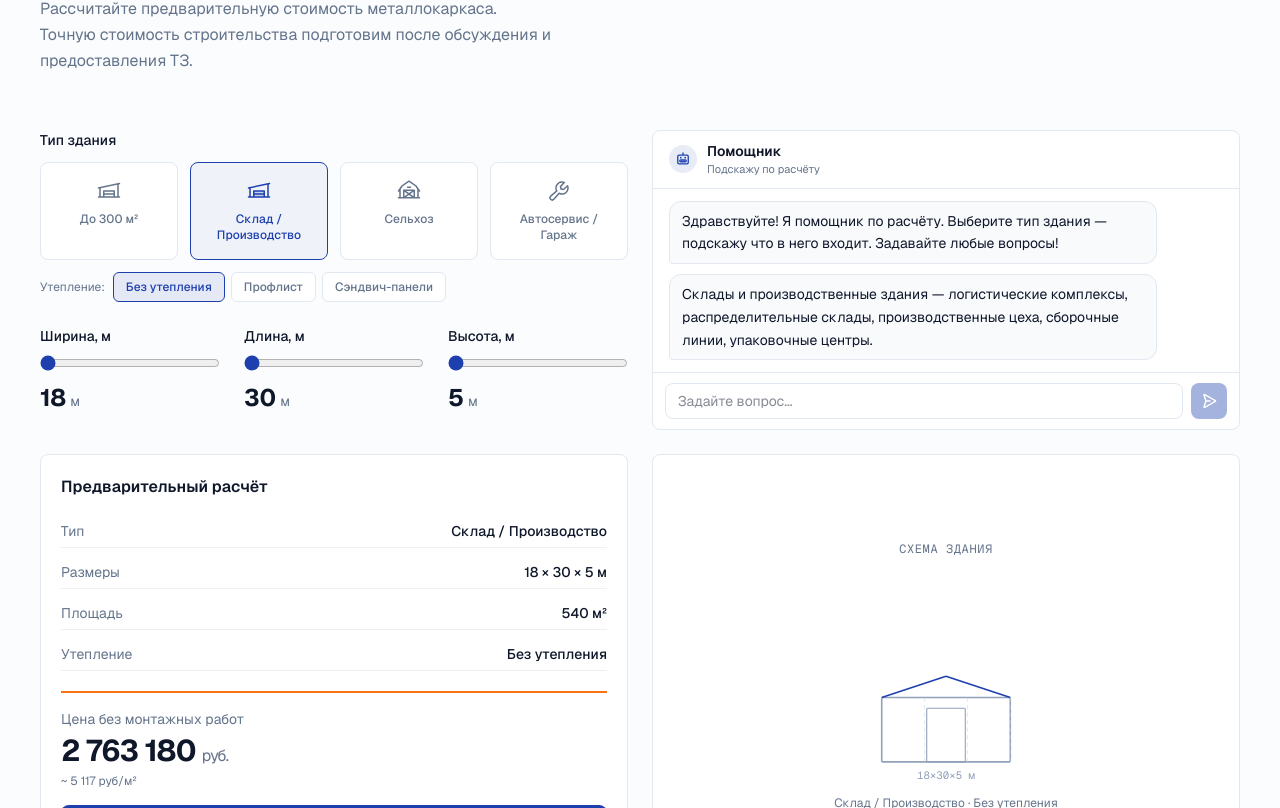
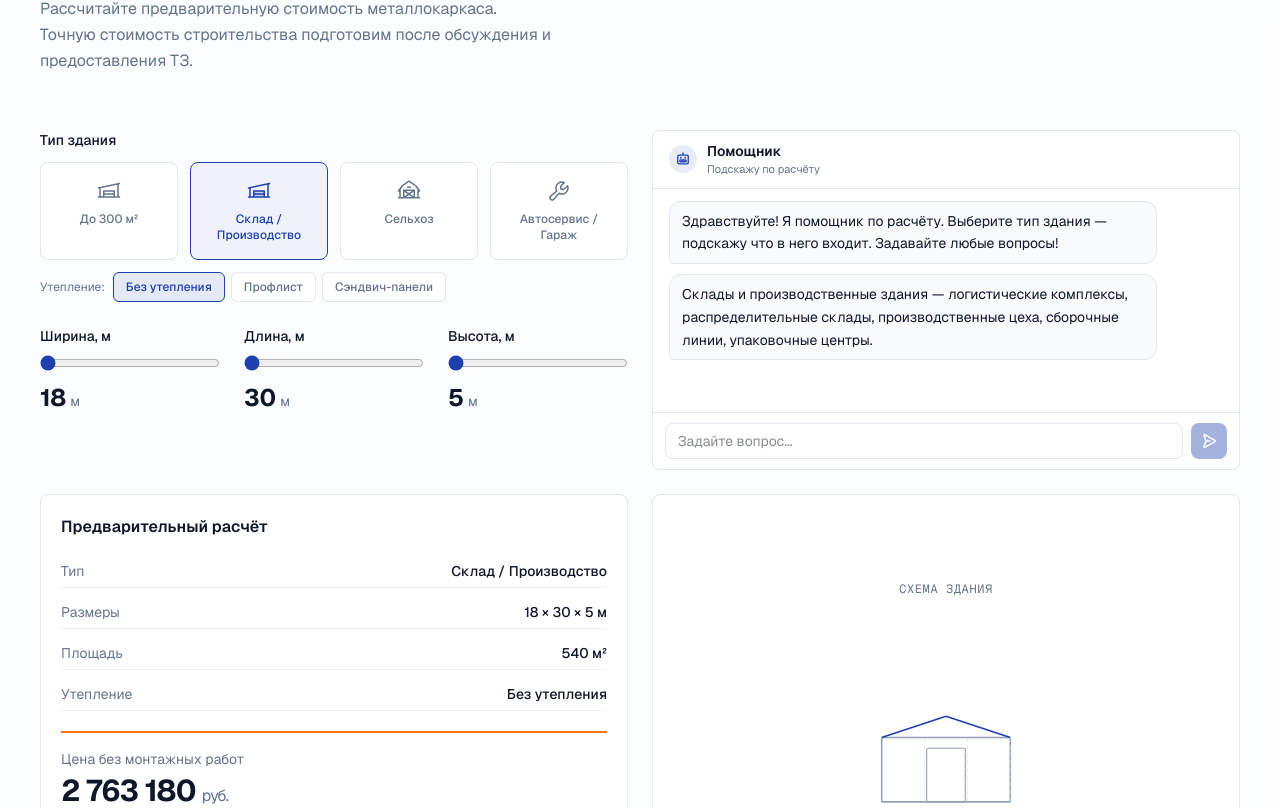
Before and after one commit to faded679/lstkmk, a Next.js app: page / in a window 1280 px wide. Shown: the part 992-1800 px from the top of the page. Built offline with nearby package versions, Linux system fonts and the light colour scheme.

Commit message:
fix: replace type hint instead of appending, fixed chat height 340px

```diff
--- a/src/components/Calculator.tsx
+++ b/src/components/Calculator.tsx
@@ -67,6 +67,7 @@ const typeHints: Record<BuildingType, string> = {
 interface ChatMessage {
   role: "assistant" | "user";
   text: string;
+  isHint?: boolean;
 }
 
 async function getChatResponse(message: string): Promise<string> {
@@ -108,7 +109,10 @@ export default function Calculator() {
     setWidthIdx(0);
     setLengthVal(typeConfig[type].lengthMin);
     setHeightIdx(0);
-    setChatMessages((prev) => [...prev, { role: "assistant", text: typeHints[type] }]);
+    setChatMessages((prev) => {
+      const filtered = prev.filter((m) => !m.isHint);
+      return [...filtered, { role: "assistant", text: typeHints[type], isHint: true }];
+    });
   }, [type]);
 
   // Auto-scroll chat
@@ -394,7 +398,7 @@ export default function Calculator() {
             viewport={{ once: true, amount: 0.1 }}
             transition={{ duration: 0.6, delay: 0.1, ease: [0.16, 1, 0.3, 1] }}
           >
-            <div className="bg-white border border-border rounded-lg flex flex-col h-full" style={{ minHeight: 300 }}>
+            <div className="bg-white border border-border rounded-lg flex flex-col" style={{ height: 340 }}>
               <div className="flex items-center gap-2.5 px-4 py-2.5 border-b border-border shrink-0">
                 <div className="w-7 h-7 rounded-full bg-accent-blue/10 flex items-center justify-center">
                   <Robot size={14} weight="bold" className="text-accent-blue" />
```
